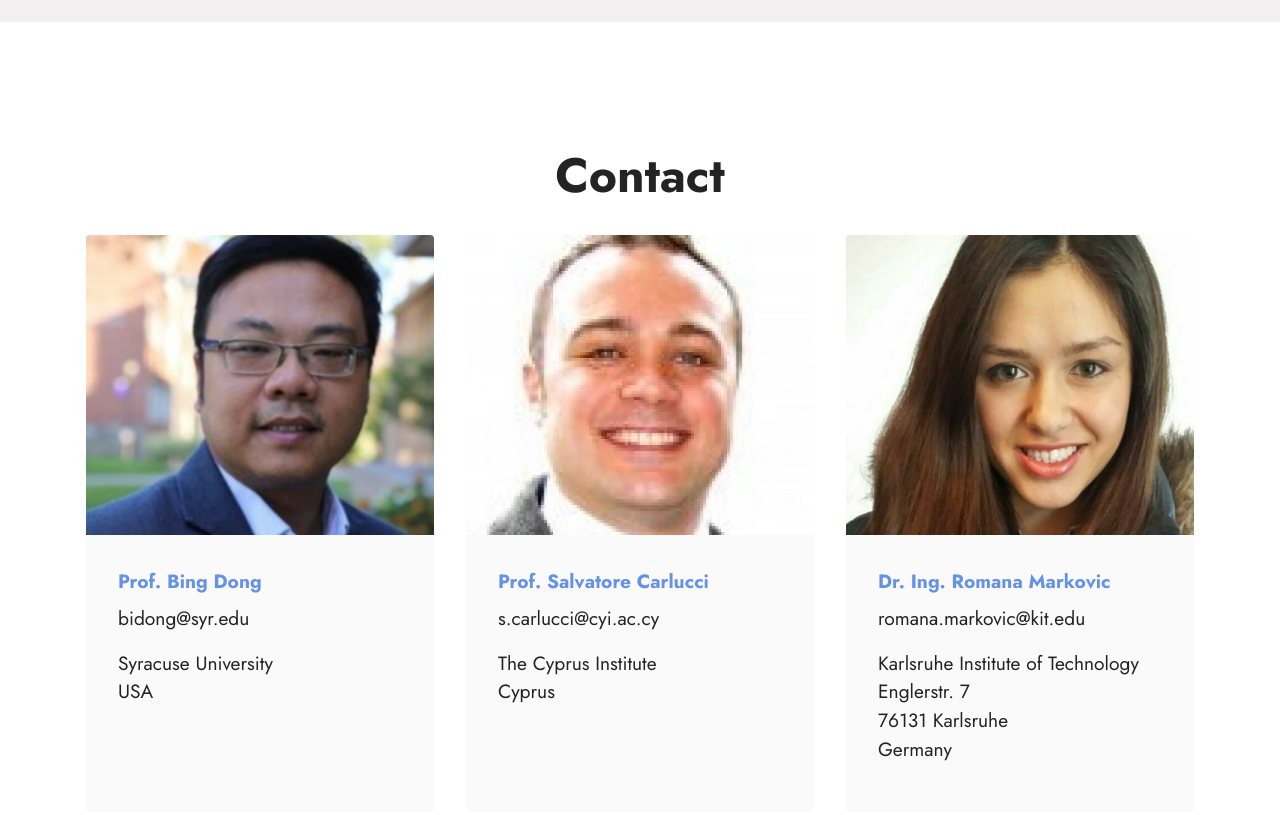
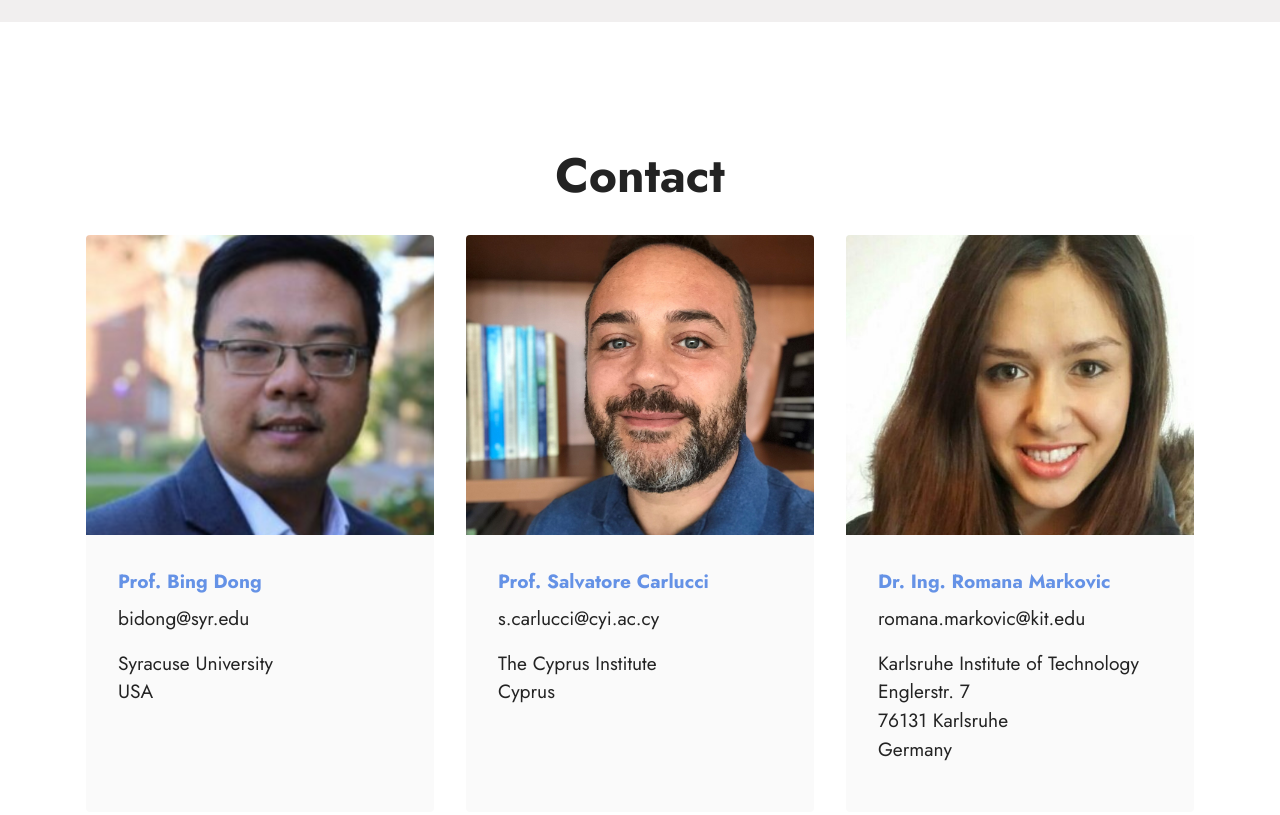
Before and after one commit to yapanliu/acmbalances, a plain HTML site: page index.html in a window 1280 px wide. Shown: the part 4708-5523 px from the top of the page. Drawn offline with Linux system fonts and the light colour scheme.

Commit message:
added photo

```diff
--- a/index.html
+++ b/index.html
@@ -409,7 +409,7 @@
             <div class="item features-image сol-12 col-md-6 col-lg-4">
                 <div class="item-wrapper">
                     <div class="item-img">
-                        <img src="assets/images/people-salvatore-carlucci.jpeg" alt="" title="">
+                        <img src="assets/images/people-Salvatore-Carlucci-02.jpg" alt="" title="">
                     </div>
                     <div class="item-content">
                         <h5 class="item-title mbr-fonts-style display-7"><strong>Prof. Salvatore Carlucci</strong></h5>
```
Also changed, not shown: assets/images/people-Salvatore-Carlucci-01.jpg (added), assets/images/people-Salvatore-Carlucci-02.jpg (added), assets/images/people-Salvatore-Carlucci.jpg (deleted).
